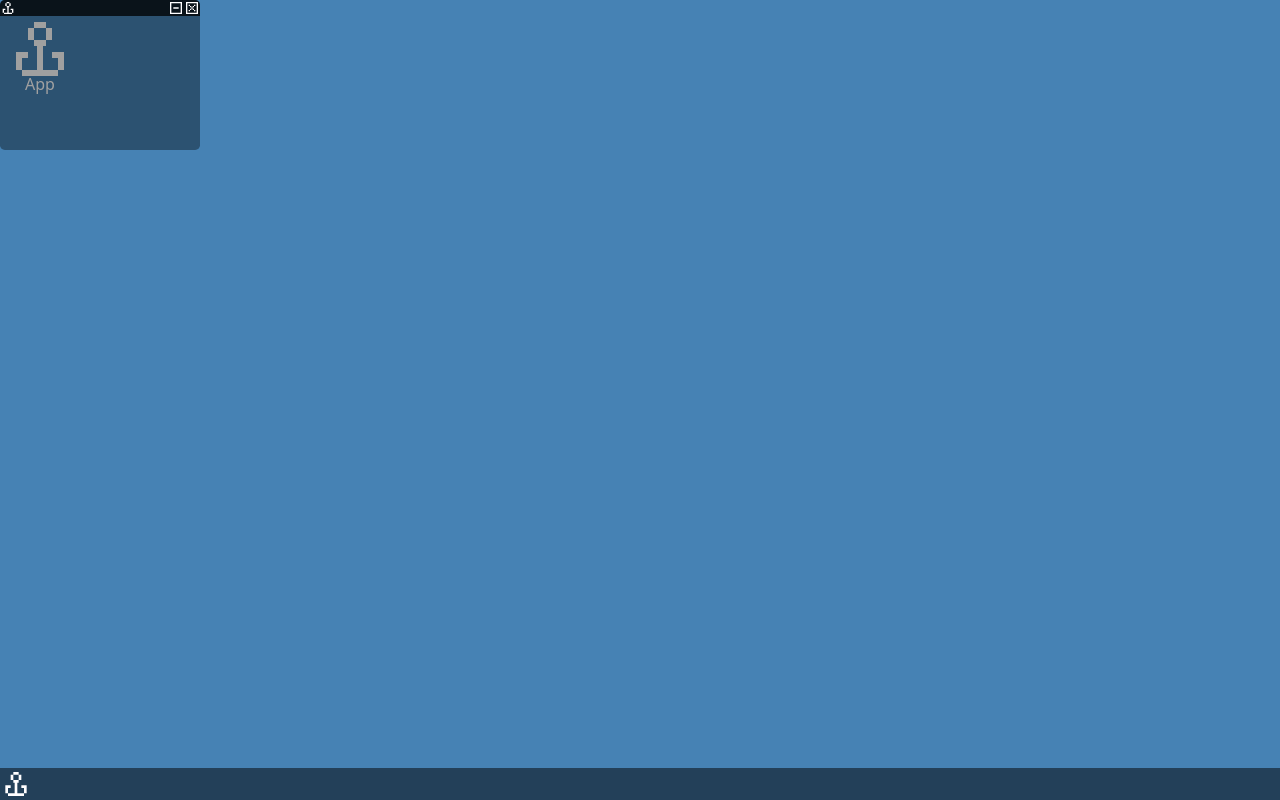
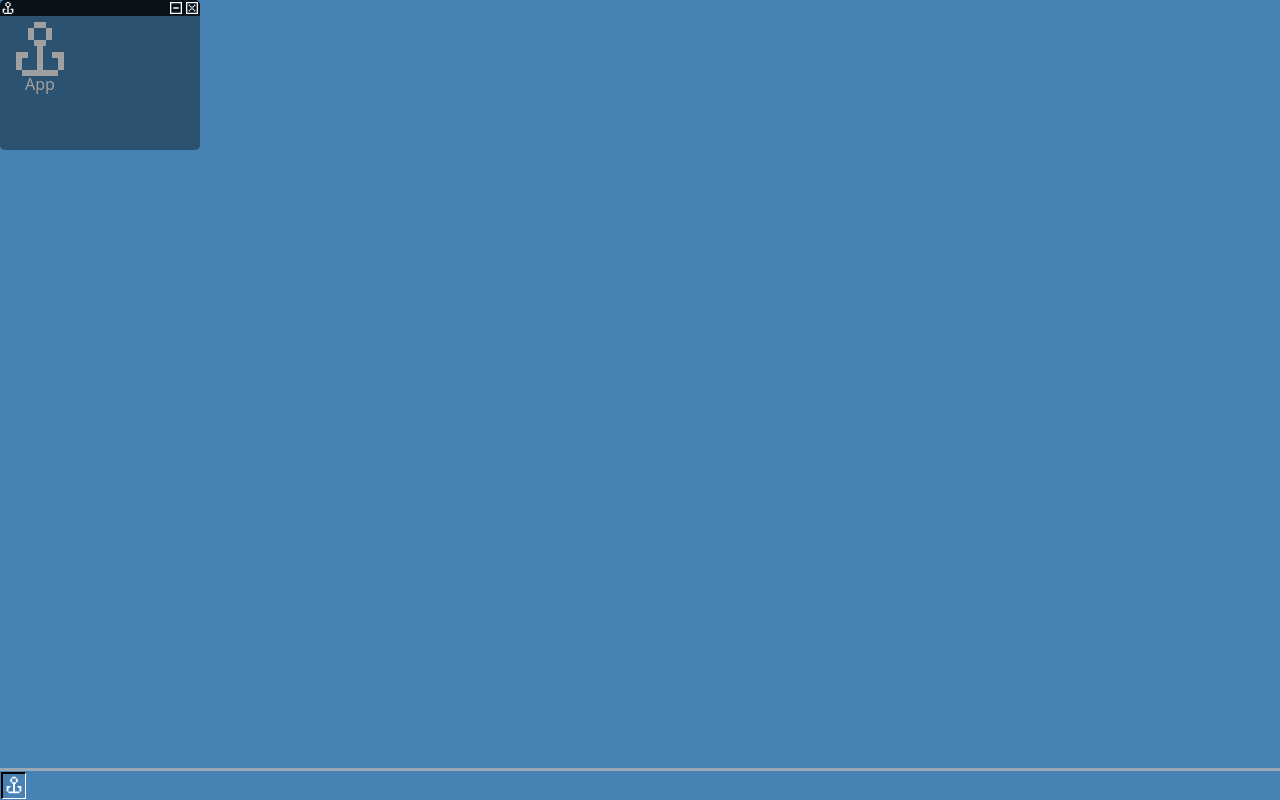
Before and after one commit to WWarzecha/cozy-desktop, a website built with webpack: page src/template.html in a window 1280 px wide. Both pictures are taken after a click on the element "App". Built offline with nearby package versions, Linux system fonts and the light colour scheme; files whose address does not match are found by name.

Commit message:
add toolbar active app idication

```diff
--- a/src/app-manager/app-manager.js
+++ b/src/app-manager/app-manager.js
@@ -13,7 +13,7 @@ const appManager = (() =>{
     const closeApp = (id) => {
         toolbar.closeApp(id);
         document.body.removeChild(apps[id].dom);
-        apps[id] = undefined;
+        delete apps[id];
     };
     return {addApp, minimizeApp, showApp, getAppIconById, closeApp};
 })();
--- a/src/tool-bar/tool-bar.css
+++ b/src/tool-bar/tool-bar.css
@@ -1,18 +1,33 @@
 
 #toolbar {
     position: absolute;
+    display: flex;
     width: 100%;
     bottom: 0;
     height: 2rem;
-    background-color: rgba(0, 0, 0, 0.5);
+    /* background-color: rgba(0, 0, 0, 0.5); */
+    border-top: 3px solid rgb(154, 169, 180);
+    background-color: steelblue;
     z-index: 2147483647;
 }
 
-#toolbar > img {
-    filter: invert(100%) sepia(8%) saturate(7500%) hue-rotate(268deg) brightness(110%) contrast(107%);
-    height: 100%;
+.toolbar-img-container {
+    border-top: 1px solid white;
+    border-left: 1px solid white;
+    border-bottom: 2px solid black;
+    border-right: 2px solid black;
+    margin: 1px;
 }
 
-#toolbar > img:hover {
-    cursor: pointer;
+.toolbar-img-container.active {
+    border-top: 2px solid black;
+    border-left: 2px solid black;
+    border-bottom: 1px solid white;
+    border-right: 1px solid white;
+    margin: 1px;
 }
+
+#toolbar > div > img {
+    filter: invert(100%) sepia(8%) saturate(7500%) hue-rotate(268deg) brightness(110%) contrast(107%);
+    height: 90%;
+}
--- a/src/tool-bar/tool-bar.js
+++ b/src/tool-bar/tool-bar.js
@@ -4,17 +4,30 @@ const toolbar = (() => {
     const apps = {};
     const dom = document.getElementById("toolbar");
     const addApp = (id, icon, onclick) => {
+        const imgContainer = document.createElement("div");
+        imgContainer.classList.add("toolbar-img-container");
         const tile = document.createElement("img");
         tile.src = icon;
-        tile.onclick = onclick;
-        dom.appendChild(tile);
-        apps[id] = tile;
+        tile.onclick = () => {
+            onclick();
+        };
+        imgContainer.appendChild(tile);
+        dom.appendChild(imgContainer);
+        apps[id] = imgContainer;
+        console.log(`Added app: `, id, apps[id]);
+        makeActive(id);
     }
     const closeApp = (id) => {
         dom.removeChild(apps[id]);
+        delete apps[id];
     };
-    console.log(dom);
-    return {addApp, closeApp};
+    const makeActive = (id) => {
+        document.querySelectorAll(".toolbar-img-container.active").forEach(el => {el.classList.remove("active")});
+        if (apps[id] && apps[id].classList) {
+            apps[id].classList.add("active");
+        };
+    };
+    return {addApp, closeApp, makeActive};
 })();
 
 export default toolbar;
--- a/src/windows/app-window.js
+++ b/src/windows/app-window.js
@@ -4,6 +4,7 @@ import makeDraggable from "./window-properties/make-draggable.js";
 import topBar from "./top-bar/top-bar.js";
 import visibilityController from "./visibility-controller/visibility-controller.js";
 import zIndexManager from "./z-index-manager.js";
+import toolbar from "../tool-bar/tool-bar.js";
 
 const addWindowDOM = (width = 200, height = 150) => {
     const dom = document.createElement("div");
@@ -26,11 +27,18 @@ const AppWindow = class {
         this.visibilityController = visibilityController(this.dom);
         this.topBar.addMinimizeFunctionality(this.visibilityController.makeInvisible);
         this.topBar.addClosingFunctionality(() => appManager.closeApp(this.id));
-        this.dom.onclick = () => this.dom.style.zIndex = zIndexManager.getZIndex();
+        this.dom.onclick = this.moveToTop;
+        this.moveToTop();
+    };
+    makeVisible = () => {
+        this.visibilityController.makeVisible();
+        this.moveToTop();
+    };
+    makeInvisible = () => this.visibilityController.makeInvisible();
+    moveToTop = () => {
         this.dom.style.zIndex = zIndexManager.getZIndex();
+        toolbar.makeActive(this.id);
     };
-    makeVisible = () => this.visibilityController.makeVisible();
-    makeInvisible = () => this.visibilityController.makeInvisible();
 };
 
 
```
